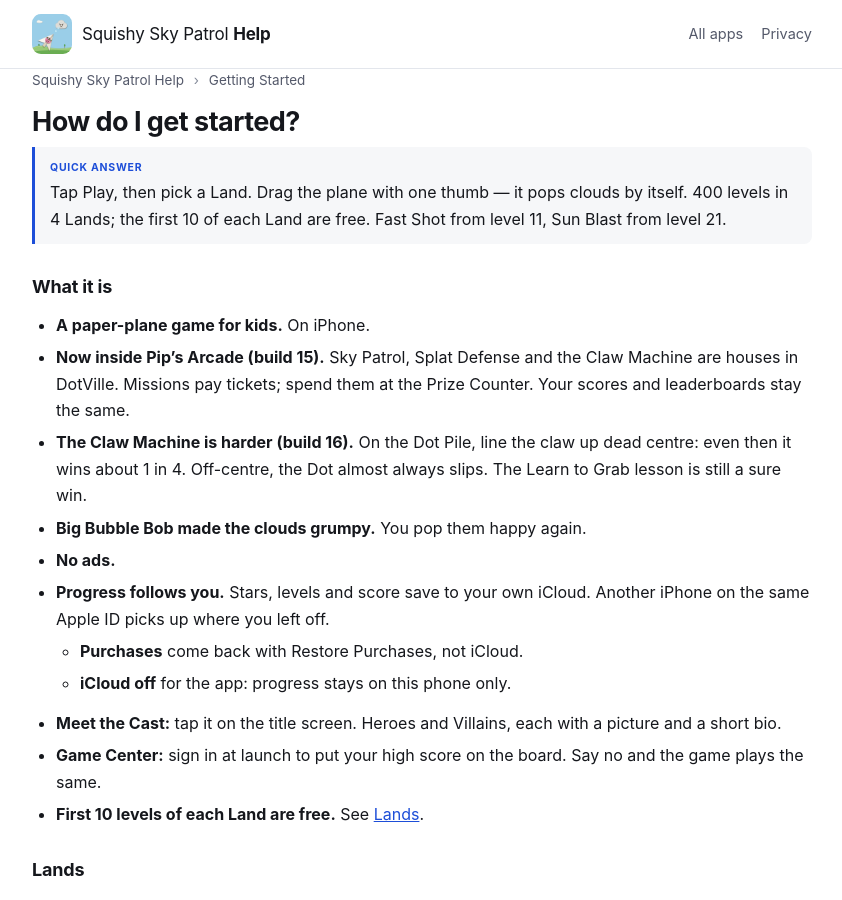
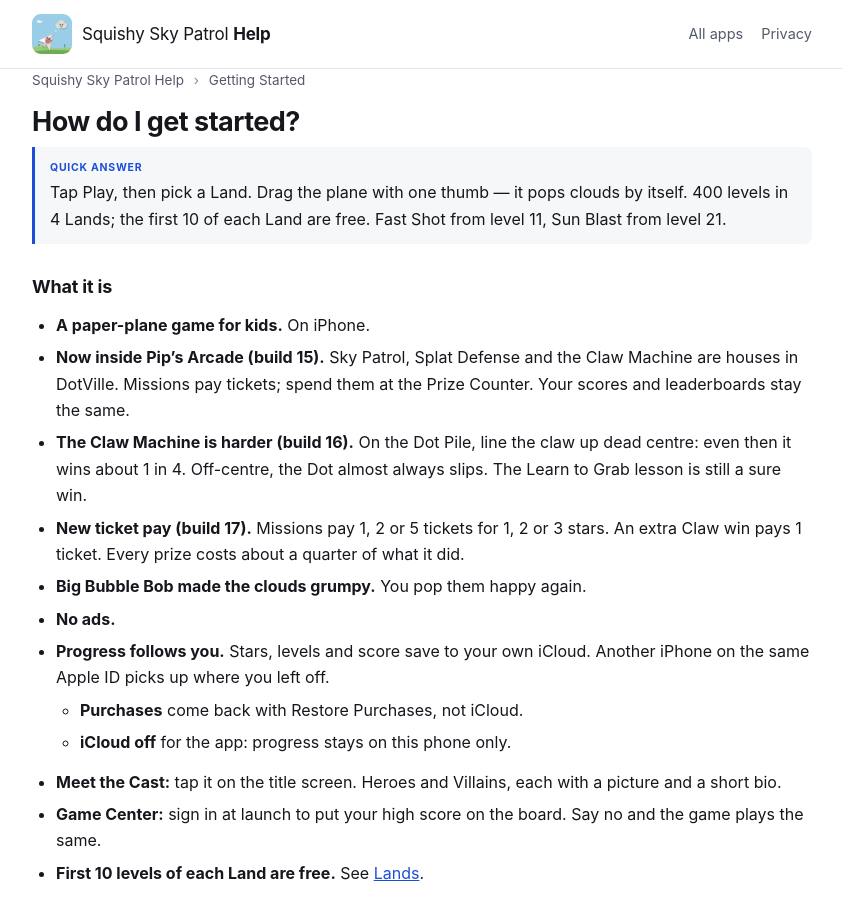
Before and after one commit to mytombrown/team-assist-help, a Jekyll site: the page built from _guides/squishyskypatrol/getting-started.md, in a window 1280 px wide and 900 px high. Shown: the whole window, without its empty margins (218-1060 px from the left). Built offline with Jekyll 4.4.1, drawn with Linux system fonts in a browser that asks for light colours.

Commit message:
Build 17 (Pip's Arcade 1.0): missions pay 1/2/5 tickets, extra claw win 1, prizes about a quarter (SSP-1642, SSP-1644)

```diff
--- a/_guides/squishyskypatrol/getting-started.md
+++ b/_guides/squishyskypatrol/getting-started.md
@@ -14,6 +14,7 @@ related:
 - **A paper-plane game for kids.** On iPhone.
 - **Now inside Pip's Arcade (build 15).** Sky Patrol, Splat Defense and the Claw Machine are houses in DotVille. Missions pay tickets; spend them at the Prize Counter. Your scores and leaderboards stay the same.
 - **The Claw Machine is harder (build 16).** On the Dot Pile, line the claw up dead centre: even then it wins about 1 in 4. Off-centre, the Dot almost always slips. The Learn to Grab lesson is still a sure win.
+- **New ticket pay (build 17).** Missions pay 1, 2 or 5 tickets for 1, 2 or 3 stars. An extra Claw win pays 1 ticket. Every prize costs about a quarter of what it did.
 - **Big Bubble Bob made the clouds grumpy.** You pop them happy again.
 - **No ads.**
 - **Progress follows you.** Stars, levels and score save to your own iCloud. Another iPhone on the same Apple ID picks up where you left off.
```
